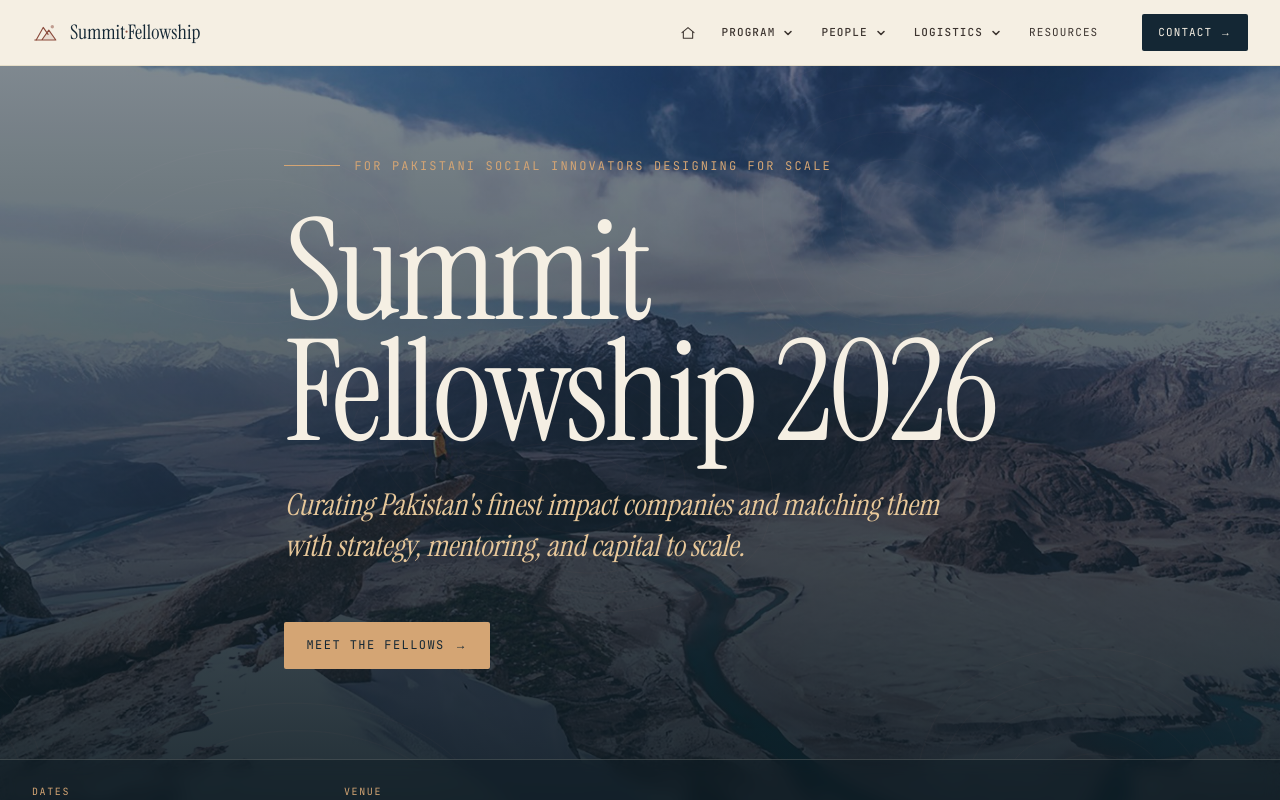
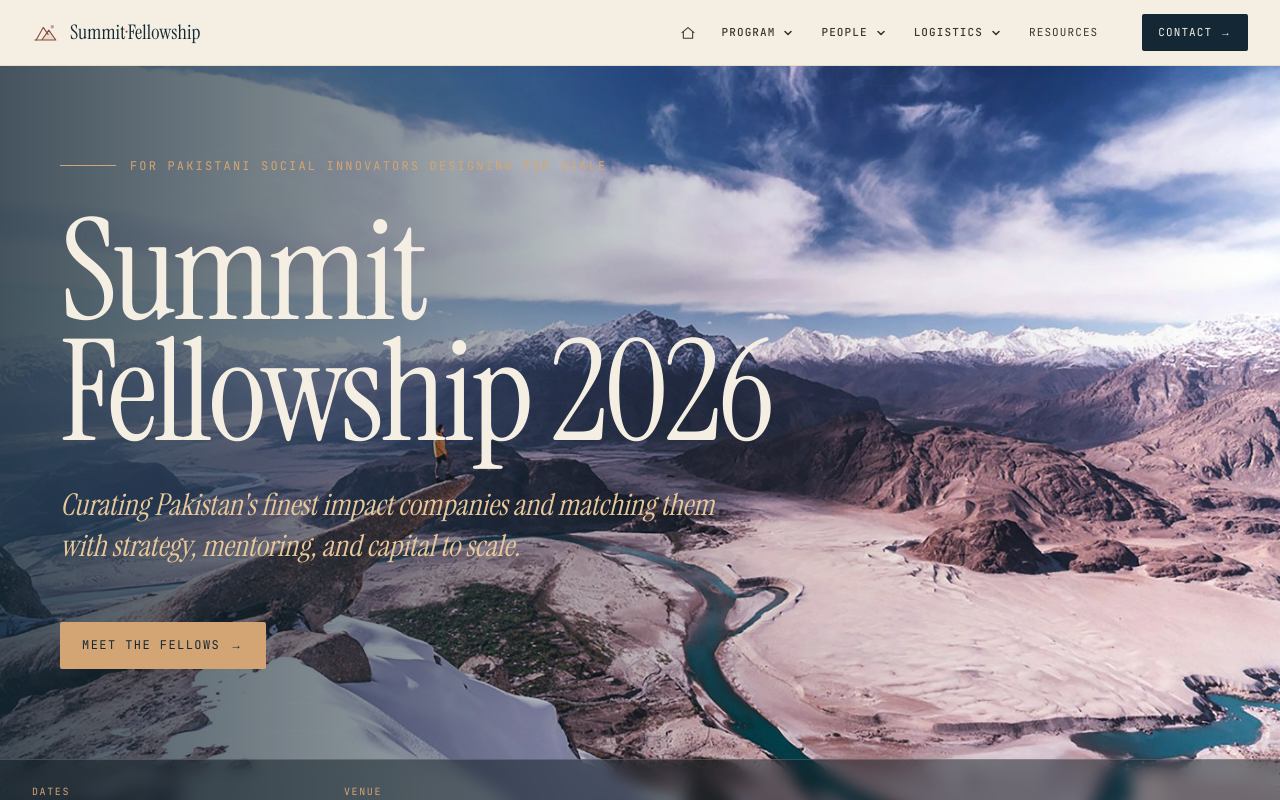
Before and after one commit to usmanjaved-droid/summit-fellowship-website, a Next.js app: page / in a window 1280 px wide. Shown: the top 800 px of the page. Built offline with nearby package versions, Linux system fonts and the light colour scheme.

Commit message:
style: fix home hero text readability and alignment

```diff
--- a/app/globals.css
+++ b/app/globals.css
@@ -643,7 +643,7 @@ p { text-wrap: pretty; margin: 0; }
 .hero__bg {
   position: absolute; inset: 0;
   background:
-    linear-gradient(180deg, rgba(20, 39, 52, 0.55) 0%, rgba(12, 26, 34, 0.95) 100%),
+    linear-gradient(90deg, rgba(20, 39, 52, 0.8) 0%, rgba(20, 39, 52, 0.5) 30%, rgba(20, 39, 52, 0.1) 60%, transparent 100%),
     url("/images/skardu/Hero%20Home.jpg") center/cover;
   z-index: 0;
 }
@@ -653,9 +653,11 @@ p { text-wrap: pretty; margin: 0; }
   position: relative; z-index: 2; flex: 1;
   display: flex; flex-direction: column; justify-content: center;
   padding: 64px 0;
+  align-items: flex-start;
 }
 .hero__lockup {
-  max-width: 1320px; margin: 0 auto; padding: 0 32px;
+  max-width: 1320px; padding: 0 32px;
+  padding-left: 60px;
 }
 .hero__eyebrow {
   font-family: var(--mono);
```
